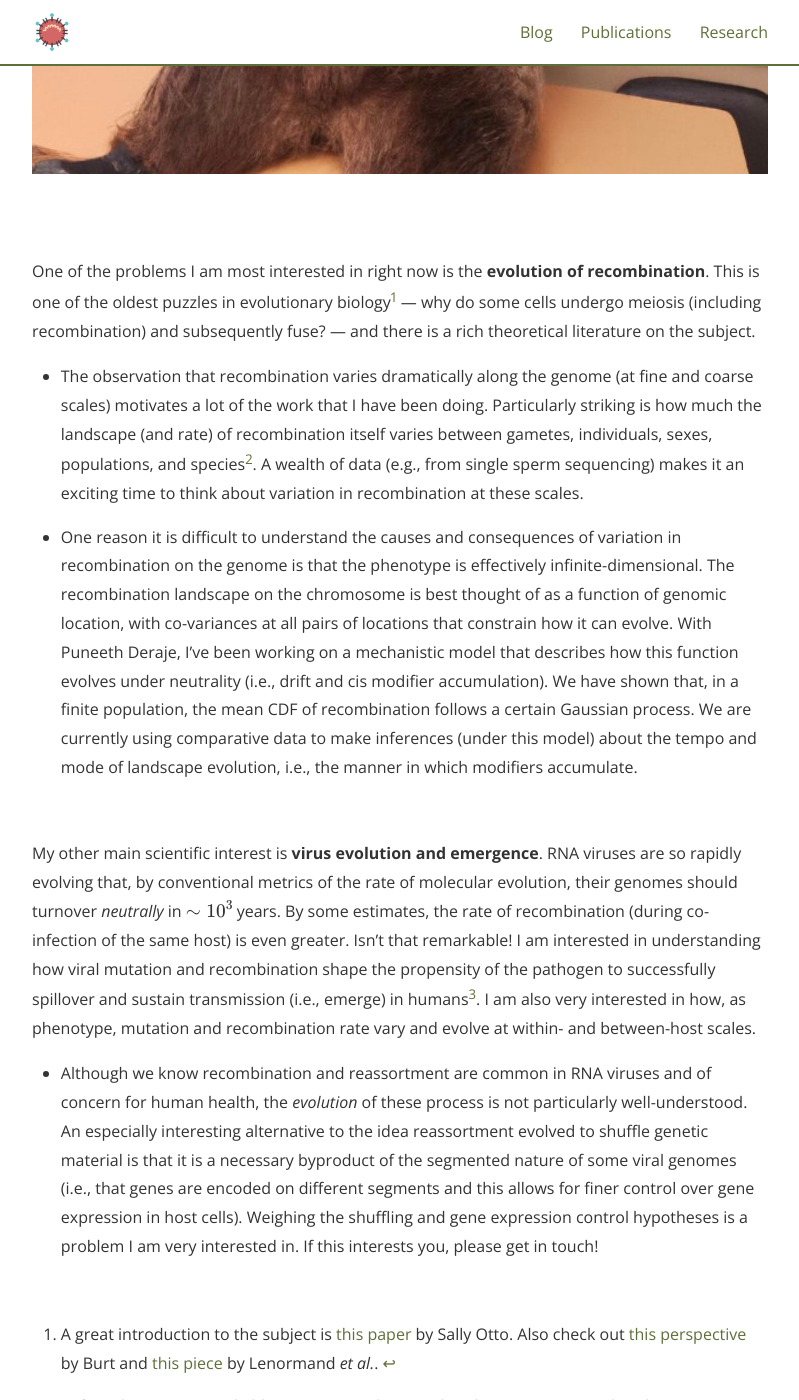
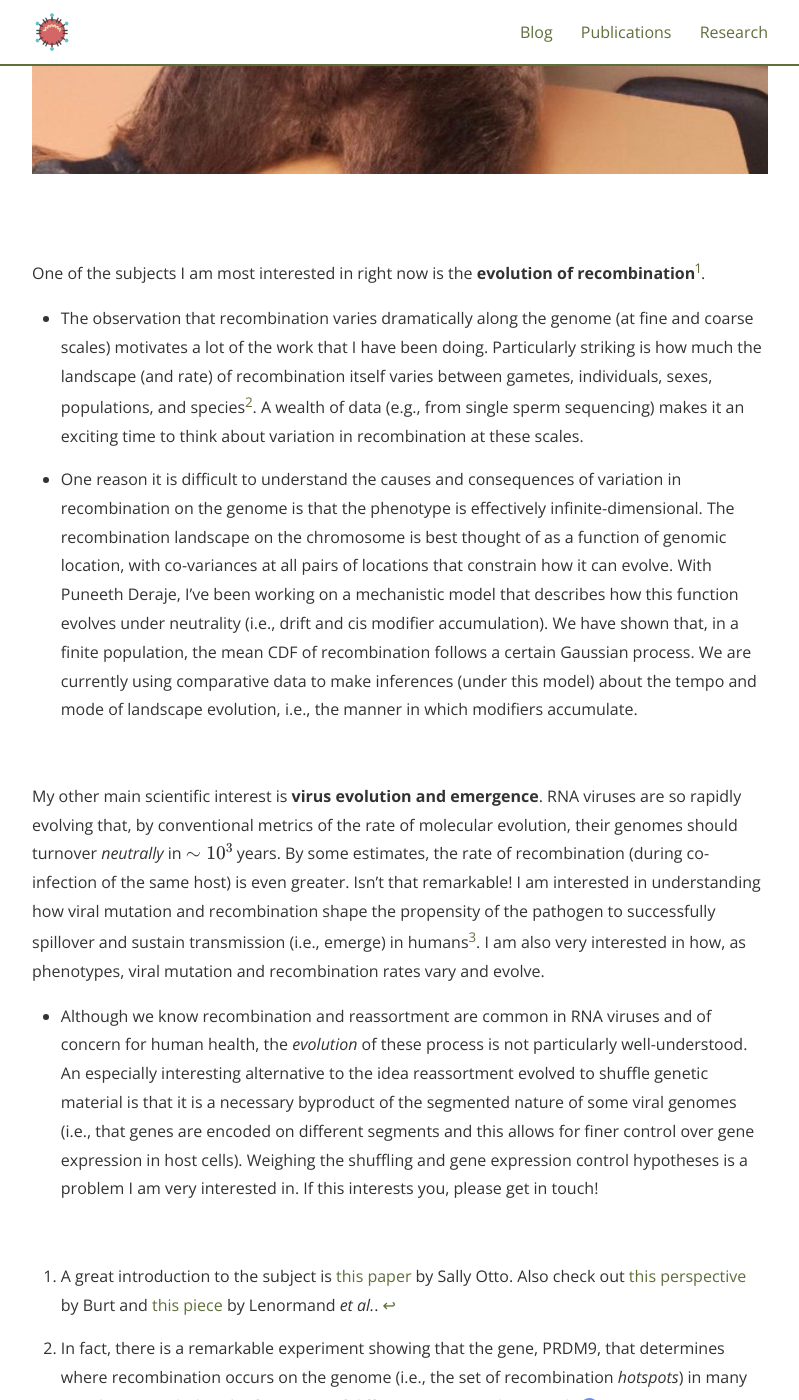
Before and after one commit to metekaanyuksel/metekaanyuksel.github.io, a Jekyll site: the page built from research.md, in a window 1280 px wide and 1400 px high, scrolled down 853 px. Shown: the whole window, without its empty margins (240-1039 px from the left). Built offline with Jekyll 4.4.1, drawn with Linux system fonts in a browser that asks for light colours; nearby versions of some CDN libraries; some web fonts are replaced.

Commit message:
more typos fixed

```diff
--- a/research.md
+++ b/research.md
@@ -13,7 +13,7 @@ main_nav: true
 
 <br>
 
-One of the problems I am most interested in right now is the **evolution of recombination**. This is one of the oldest puzzles in evolutionary biology[^1] --- why do some cells undergo meiosis (including recombination) and subsequently fuse? --- and there is a rich theoretical literature on the subject.
+One of the subjects I am most interested in right now is the **evolution of recombination**[^1].
 
 - The observation that recombination varies dramatically along the genome (at fine and coarse scales) motivates a lot of the work that I have been doing. Particularly striking is how much the landscape (and rate) of recombination itself varies between gametes, individuals, sexes, populations, and species[^2]. A wealth of data (e.g., from single sperm sequencing) makes it an exciting time to think about variation in recombination at these scales.
 
@@ -21,7 +21,7 @@ One of the problems I am most interested in right now is the **evolution of reco
 
 <br>
 
-My other main scientific interest is **virus evolution and emergence**. RNA viruses are so rapidly evolving that, by conventional metrics of the rate of molecular evolution, their genomes should turnover _neutrally_ in $\sim 10^3$ years. By some estimates, the rate of recombination (during co-infection of the same host) is even greater. Isn't that remarkable! I am interested in understanding how viral mutation and recombination shape the propensity of the pathogen to successfully spillover and sustain transmission (i.e., emerge) in humans[^3]. I am also very interested in how, as phenotype, mutation and recombination rate vary and evolve at within- and between-host scales.
+My other main scientific interest is **virus evolution and emergence**. RNA viruses are so rapidly evolving that, by conventional metrics of the rate of molecular evolution, their genomes should turnover _neutrally_ in $\sim 10^3$ years. By some estimates, the rate of recombination (during co-infection of the same host) is even greater. Isn't that remarkable! I am interested in understanding how viral mutation and recombination shape the propensity of the pathogen to successfully spillover and sustain transmission (i.e., emerge) in humans[^3]. I am also very interested in how, as phenotypes, viral mutation and recombination rates vary and evolve.
 
 - Although we know recombination and reassortment are common in RNA viruses and of concern for human health, the _evolution_ of these process is not particularly well-understood. An especially interesting alternative to the idea reassortment evolved to shuffle genetic material is that it is a necessary byproduct of the segmented nature of some viral genomes (i.e., that genes are encoded on different segments and this allows for finer control over gene expression in host cells). Weighing the shuffling and gene expression control hypotheses is a problem I am very interested in. If this interests you, please get in touch!
 
```
